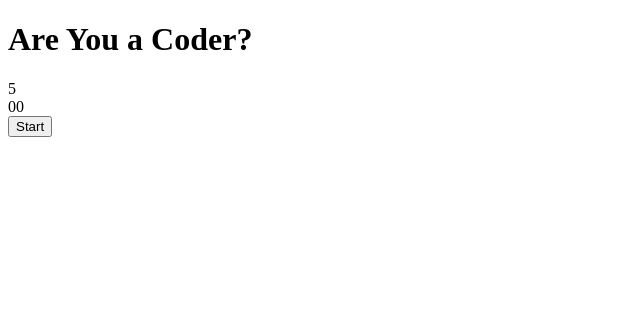
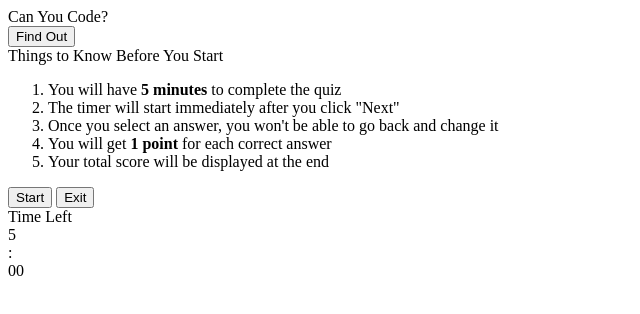
Before and after one commit to technikks/codeQuiz, a plain HTML site: page index.html in a window 1280 px wide. Shown: the whole page, without its empty margins (0-640 px from the left). Drawn offline with Linux system fonts and the light colour scheme.

Commit message:
Added buttons and instructions to index.html

```diff
--- a/index.html
+++ b/index.html
@@ -10,19 +10,35 @@
 </head>
 
 <body>
-    <header>
-        <h1>Are You a Coder?</h1>
-      </header>
-      <div class="container">
-        <div class="timer">
-            <div class="time">
-              <div id="minutes">5</div>
-              <div id="seconds">00</div>
-            </div>
-            <div class="buttons">
-              <button class ="start">Start</button>
-            </div>
+    <header>Can You Code?</header>
+
+    <div class="button">
+        <button id="enter">Find Out</button>
+    </div>
+
+    <div class="instructions">
+        <div class="instruct-title">Things to Know Before You Start</div>
+        <div class="instruct-list">
+            <ol>
+                <li>You will have <strong>5 minutes</strong> to complete the quiz</li>
+                <li>The timer will start immediately after you click "Next"</li>
+                <li>Once you select an answer, you won't be able to go back and change it</li>
+                <li>You will get <strong>1 point</strong> for each correct answer</li>
+                <li>Your total score will be displayed at the end</li>
+            </ol>
         </div>
-      </div>
+    </div>
+
+    <div class="button">
+        <button id="start">Start</button>
+        <button id="exit">Exit</button>
+    </div>
+
+    <div class="timer">
+        <div id="timeLeft">Time Left</div>
+        <div id="minutes">5</div> :
+        <div id="seconds">00</div>
+    </div>
+
 </body>
 </html>
```
